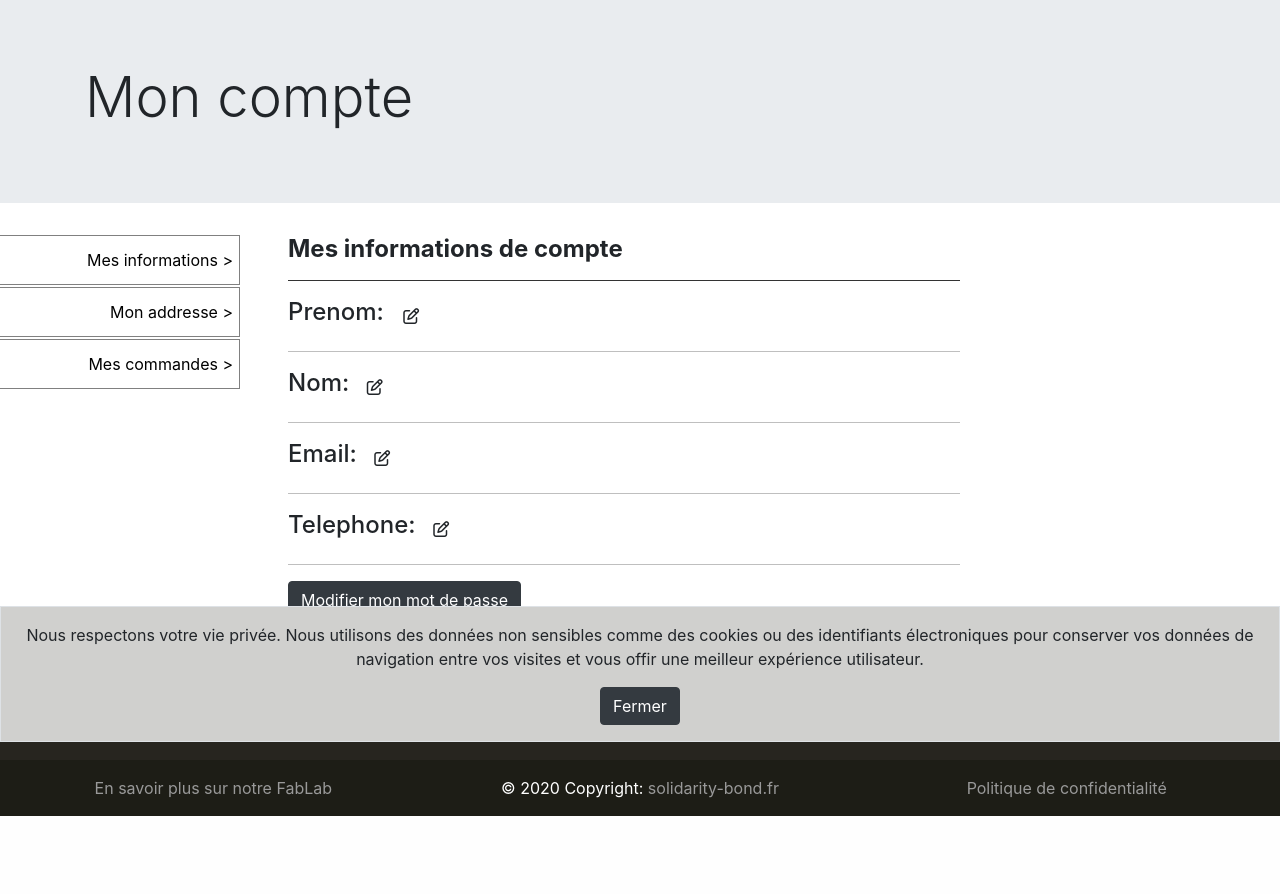
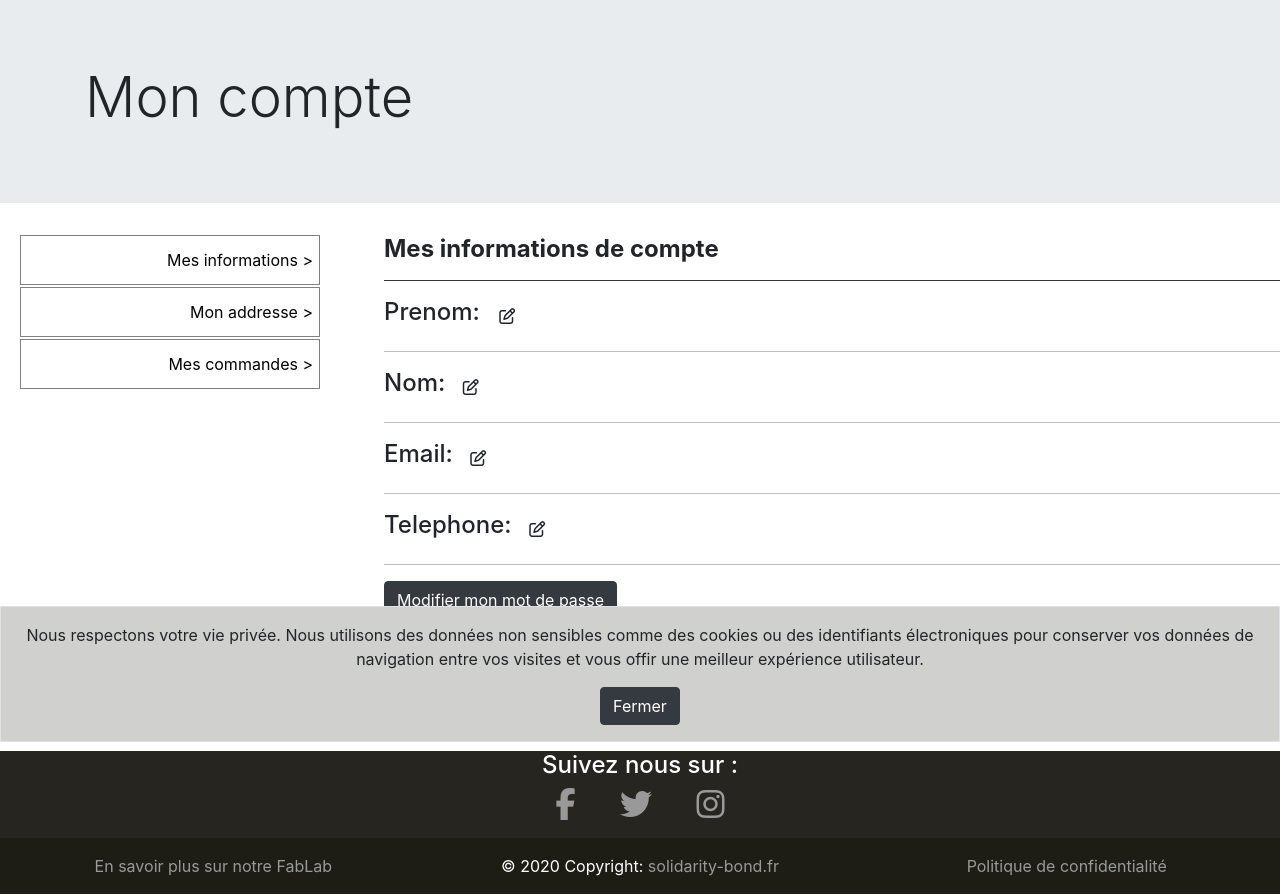
Before and after one commit to SamilErd/Solidarity-Bond, a Symfony app: template templates/security/account.html.twig in a window 1280 px wide. Shown: the part 58-952 px from the top of the page. Before the commit the page ends 874 px from the top, so only its background shows below. Run offline with Twig, Linux system fonts and the light colour scheme; the template is opened without the code that fills it, so the values that code supplies are empty; some libraries are stand-ins or nearby versions.

Commit message:
little display bug fix in account view

```diff
--- a/templates/security/account.html.twig
+++ b/templates/security/account.html.twig
@@ -15,17 +15,13 @@
 	<p>{{ error_edit }}</p>
 	</div>
 	{% endif %}
-	<div class="containeracc" >
 
+		<div style="min-height : 500px">
 			<div class="left-element " >
 			<button class="btn-acc float-right Toright" onclick="ShowInfos()">Mes informations ></button>
 			<button class="btn-acc float-right Toright" onclick="ShowAddress()">Mon addresse ></button>
 			<button class="btn-acc float-right Toright" onclick="ShowOrders()">Mes commandes ></button>
 			</div >
-
-
-
-
 
 			<div class="right-element" id="infos">
 
@@ -172,13 +168,14 @@
 			<div class="acc-edit text-right ">
 			<button class="btn acc-edit-btn" onclick="CEdit();">
 			<i  class="fa fa-edit " ></i>
-			</button></div>
+			</button>
+
+			</div>
 
 			<hr class="diviser" />
 
 			</div>
-
-	</div>
+		</div>
 
 <script src="{{asset('js/account.js')}}"></script>
 {% endblock %}
```
